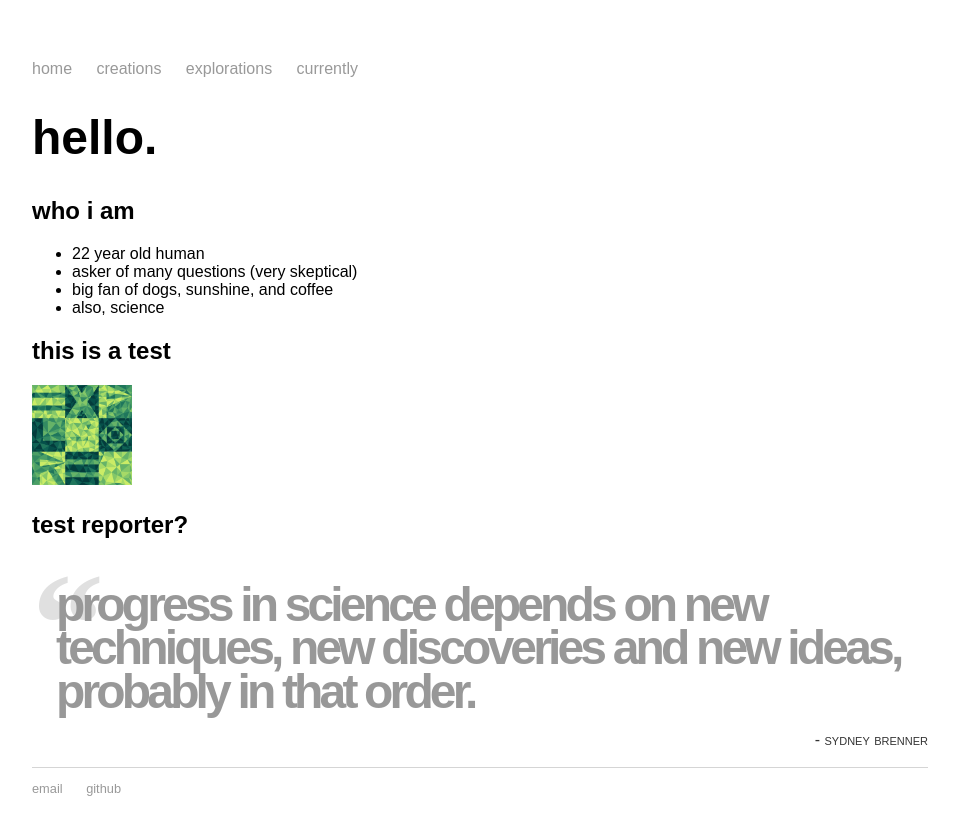
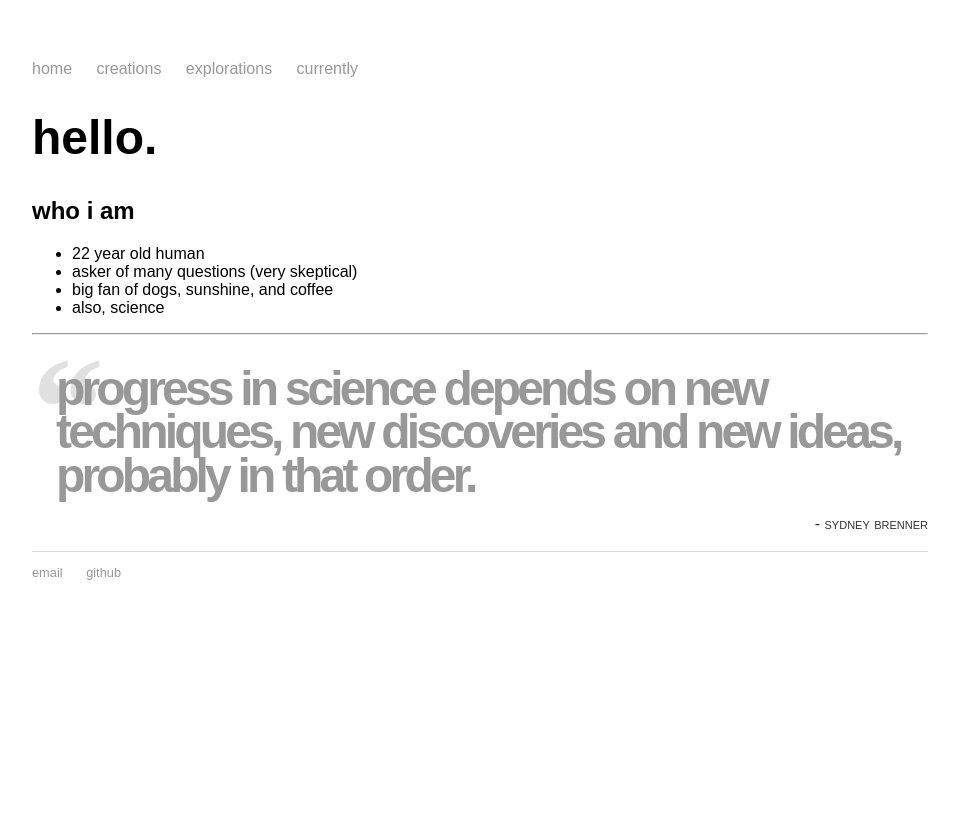
Before and after one commit to mayasheth/mayasheth.github.io, a Jekyll site: the page built from index.md, in a window 1280 px wide. Shown: the top 835 px of the page, without its empty margins (160-1119 px from the left). Built offline with Jekyll 4.4.1, drawn with Linux system fonts in a browser that asks for light colours.

Commit message:
Update index.md

```diff
--- a/index.md
+++ b/index.md
@@ -11,9 +11,6 @@ title: Maya Sheth
 * big fan of dogs, sunshine, and coffee
 * also, science
 
-## this is a test
+---
 
-<img src="assets/explore.png" width="100">
-
-## test reporter?
 {% include quote.html words="progress in science depends on new techniques, new discoveries and new ideas, probably in that order." source="sydney brenner"%}
```
